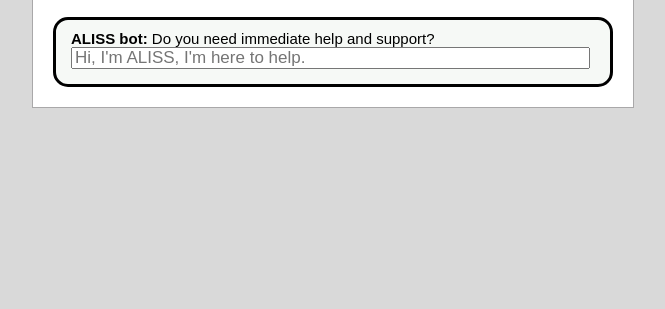
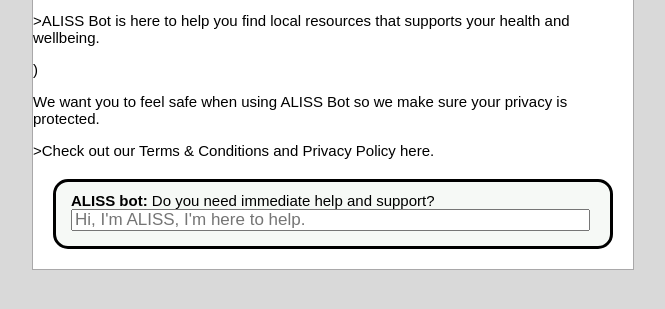
Before and after one commit to CodeTheCity/aliss, a plain HTML site: page src/index.html in a window 1280 px wide. Shown: the part 283-592 px from the top of the page, without its empty margins (307-972 px from the left). Drawn offline with Linux system fonts and the light colour scheme.

Commit message:
Inserted header and footer sections, added intro text - index.html

```diff
--- a/src/index.html
+++ b/src/index.html
@@ -14,14 +14,31 @@
 <body>
 <!--  <body onload="greeting">-->
 <div id='bodybox'>
+<header>
+
     <div id="logoheader" width="100%">
     <img src="images/alissbot_logo_inverse.svg" id="logo"/>
     </div>
+
+		<div id='introText'>
+
+		<p>>ALISS Bot is here to help you find local resources that supports your health and wellbeing.</p>)
+
+		<p>We want you to feel safe when using ALISS Bot so we make sure your privacy is protected.</p>
+
+		<p>>Check out our Terms & Conditions and Privacy Policy here.</p>
+
+		</div>
+<header>
+
   <div id='chatborder'>
     <div id="chat-conversation"></div>
-    <input type="text" name="chat" id="chatbox" placeholder="Hi, I'm ALISS, I'm here to help." onfocus="placeHolder()" onload="greeting()">
+    <input type="text" name="chat" id="chatbox" placeholder="Hi, I'm ALISS, I'm here to help." onfocus="placeHolder()">
   </div>
 
+<footer>
+
+</footer>
 </body>
 
 </html>
```
